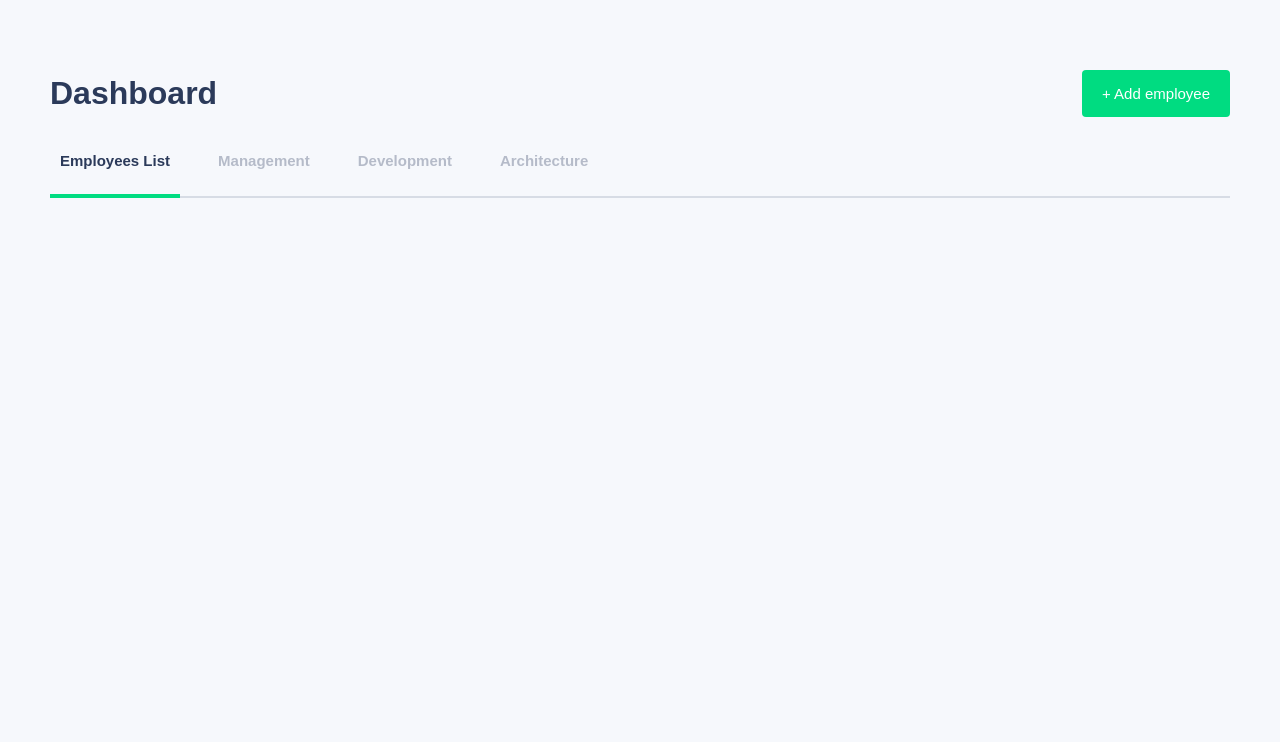
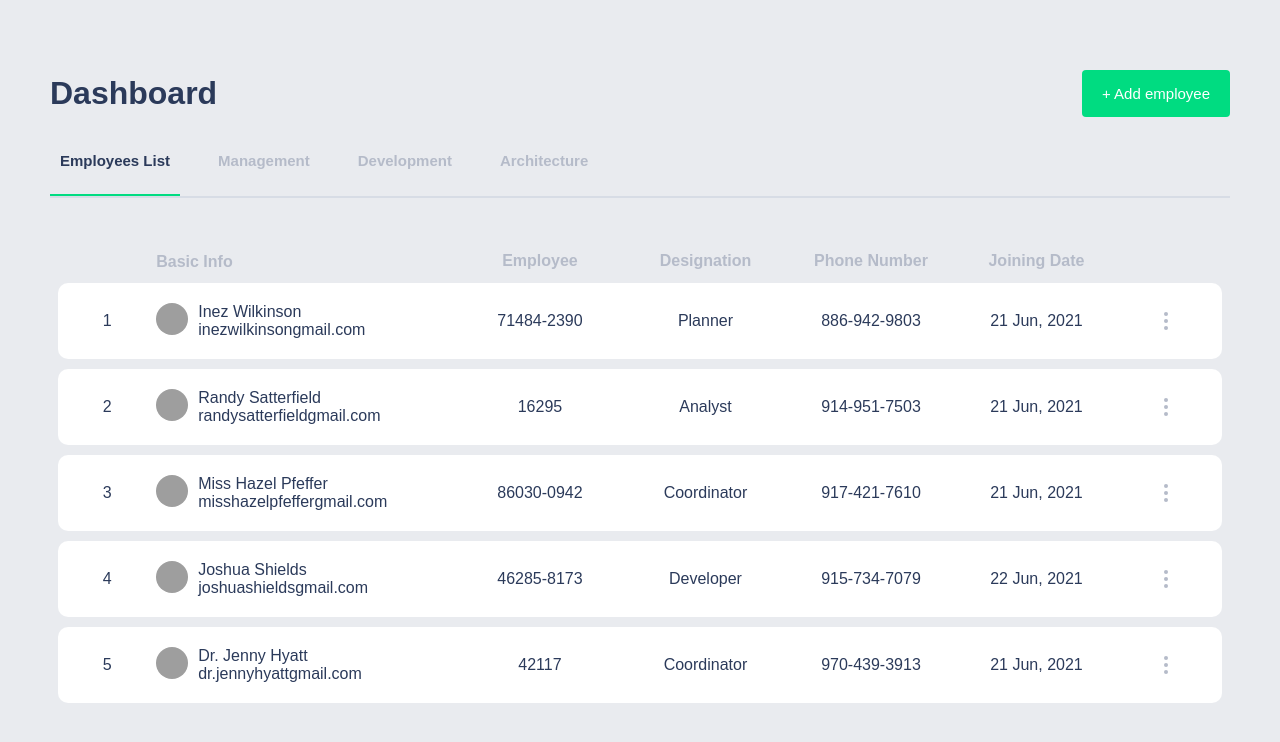
Before and after one commit to famovkin/gpm-test, a Vue app: page / in a window 1280 px wide. Shown: the top 742 px of the page. Built offline with nearby package versions, Linux system fonts and the light colour scheme; grey boxes are pictures that could not be loaded.

Commit message:
feat: create users-list and user-card components

```diff
--- a/src/App.vue
+++ b/src/App.vue
@@ -9,11 +9,19 @@
       :selectedFilter="selectedFilter"
       @change="changeFilter"
     />
+    <users-list
+      :users="users"
+    />
   </div>
 </template>
 
 <script>
+import UsersList from '@/components/UsersList.vue';
+
 export default {
+  components: {
+    UsersList,
+  },
   data() {
     return {
       filterOptions: [
@@ -23,6 +31,63 @@ export default {
         { id: 4, name: 'Architecture', value: 'Architect' },
       ],
       selectedFilter: 'All',
+      users: [
+        {
+          about: 'I would introduce myself in few words. Passionate coder, beginner runner, best colleague ever. That pretty much sums it up, though at least the last one my former colleagues have to confirm. I try to do a good job in all roles I have in life, and I enjoy the process immensely.',
+          avatar: 'https://images.unsplash.com/photo-1552323356-322f06b49db4?ixlib=rb-1.2.1&ixid=MnwxMjA3fDB8MHxzZWFyY2h8MjZ8fHBlb3BsZXxlbnwwfDJ8MHx8&auto=format&fit=crop&w=800&q=60',
+          designation: 'Planner',
+          email: 'inezwilkinsongmail.com',
+          employeeCode: '71484-2390',
+          id: '1',
+          joiningDate: '2021-06-21T18:32:58.719Z',
+          name: 'Inez Wilkinson',
+          phone: '1-886-942-9803',
+        },
+        {
+          about: 'I would introduce myself in few words. Passionate coder, beginner runner, best colleague ever. That pretty much sums it up, though at least the last one my former colleagues have to confirm. I try to do a good job in all roles I have in life, and I enjoy the process immensely.',
+          avatar: 'https://images.unsplash.com/photo-1570295999919-56ceb5ecca61?ixlib=rb-1.2.1&ixid=MnwxMjA3fDB8MHxzZWFyY2h8M3x8cGVvcGxlfGVufDB8MnwwfHw%3D&auto=format&fit=crop&w=800&q=60',
+          designation: 'Analyst',
+          email: 'randysatterfieldgmail.com',
+          employeeCode: '16295',
+          id: '2',
+          joiningDate: '2021-06-21T18:14:48.689Z',
+          name: 'Randy Satterfield',
+          phone: '914.951.7503 x181',
+        },
+        {
+          about: 'I would introduce myself in few words. Passionate coder, beginner runner, best colleague ever. That pretty much sums it up, though at least the last one my former colleagues have to confirm. I try to do a good job in all roles I have in life, and I enjoy the process immensely.',
+          avatar: 'https://images.unsplash.com/photo-1485893086445-ed75865251e0?ixlib=rb-1.2.1&ixid=MnwxMjA3fDB8MHxzZWFyY2h8MTZ8fHBlb3BsZXxlbnwwfDJ8MHx8&auto=format&fit=crop&w=800&q=60',
+          designation: 'Coordinator',
+          email: 'misshazelpfeffergmail.com',
+          employeeCode: '86030-0942',
+          id: '3',
+          joiningDate: '2021-06-21T22:10:55.912Z',
+          name: 'Miss Hazel Pfeffer',
+          phone: '1-917-421-7610 x632',
+        },
+        {
+          about: 'I would introduce myself in few words. Passionate coder, beginner runner, best colleague ever. That pretty much sums it up, though at least the last one my former colleagues have to confirm. I try to do a good job in all roles I have in life, and I enjoy the process immensely.',
+          avatar: 'https://images.unsplash.com/photo-1485528562718-2ae1c8419ae2?ixlib=rb-1.2.1&ixid=MnwxMjA3fDB8MHxzZWFyY2h8Mjd8fHBlb3BsZXxlbnwwfDJ8MHx8&auto=format&fit=crop&w=800&q=60',
+          designation: 'Developer',
+          email: 'joshuashieldsgmail.com',
+          employeeCode: '46285-8173',
+          id: '4',
+          joiningDate: '2021-06-22T04:51:40.467Z',
+          name: 'Joshua Shields',
+          phone: '1-915-734-7079',
+        },
+        {
+          about: 'I would introduce myself in few words. Passionate coder, beginner runner, best colleague ever. That pretty much sums it up, though at least the last one my former colleagues have to confirm. I try to do a good job in all roles I have in life, and I enjoy the process immensely.',
+          avatar: 'https://images.unsplash.com/photo-1519699047748-de8e457a634e?ixlib=rb-1.2.1&ixid=MnwxMjA3fDB8MHxzZWFyY2h8MjV8fHBlb3BsZXxlbnwwfDJ8MHx8&auto=format&fit=crop&w=800&q=60',
+          designation: 'Coordinator',
+          email: 'dr.jennyhyattgmail.com',
+          employeeCode: '42117',
+          id: '5',
+          joiningDate: '2021-06-21T07:57:35.849Z',
+          name: 'Dr. Jenny Hyatt',
+          phone: '(970) 439-3913 x4219',
+        },
+      ],
     };
   },
   methods: {
@@ -39,7 +104,11 @@ export default {
   padding: 0;
   box-sizing: border-box;
   font-family: Arial, Helvetica, sans-serif;
-  background: #f6f8fc;
+}
+
+body {
+  min-width: 425px;
+  background: #e9ebef;
 }
 
 .app {
--- a/src/components/UI/MyFilter.vue
+++ b/src/components/UI/MyFilter.vue
@@ -32,11 +32,13 @@ export default {
 };
 </script>
 
-<style>
+<style scoped>
 .filter {
   list-style: none;
   display: flex;
   border-bottom: 2px solid #d7dce5;
+  margin-bottom: 45px;
+  overflow-x: auto;
 }
 
 .filter__item {
@@ -46,11 +48,11 @@ export default {
   cursor: pointer;
   font-size: 15px;
   font-weight: 700;
+  white-space: nowrap;
 }
 
 .filter__item_active {
-  border-bottom: 4px solid #00dc81;
-  margin-bottom: -2px;
+  border-bottom: 2px solid #00dc81;
   color: #2b3a5a;
 }
 </style>
--- /dev/null
+++ b/src/components/UI/MyMoreButton.vue
@@ -0,0 +1,37 @@
+<template>
+  <button class="more-button">
+    <span class="more-button__dot"></span>
+    <span class="more-button__dot"></span>
+    <span class="more-button__dot"></span>
+  </button>
+</template>
+
+<script>
+export default {
+  name: 'my-more-button',
+};
+</script>
+
+<style scoped>
+.more-button {
+  flex: .5;
+  height: 20px;
+  width: 10px;
+  display: flex;
+  flex-direction: column;
+  justify-content: space-around;
+  align-items: center;
+  cursor: pointer;
+  border: none;
+  background: none;
+}
+
+.more-button__dot {
+  top: 10px;
+  left: 50%;
+  width: 4px;
+  height: 4px;
+  background: #b5bbc9;
+  border-radius: 50%;
+}
+</style>
--- a/src/components/UI/index.js
+++ b/src/components/UI/index.js
@@ -1,7 +1,9 @@
 import MyButton from '@/components/UI/MyButton.vue';
 import MyFilter from '@/components/UI/MyFilter.vue';
+import MyMoreButton from '@/components/UI/MyMoreButton.vue';
 
 export default [
   MyButton,
   MyFilter,
+  MyMoreButton,
 ];
--- /dev/null
+++ b/src/components/UserCard.vue
@@ -0,0 +1,135 @@
+<template>
+  <li class="user-card">
+      <p class="user-card__number">{{ user.id }}</p>
+      <div class="user-card__basic-info">
+        <img class="user-card__avatar" :src="user.avatar" alt="Avatar">
+        <div class="user-card__wrapper">
+          <p class="user-card__name">{{ user.name }}</p>
+          <p class="user-card__email">{{ user.email }}</p>
+        </div>
+      </div>
+      <p class="user-card__code">{{ user.employeeCode }}</p>
+      <p class="user-card__designation">{{ user.designation }}</p>
+      <p class="user-card__phone">{{ formatPhone(user.phone) }}</p>
+      <p class="user-card__date">{{ formatDate(user.joiningDate) }}</p>
+      <my-more-button/>
+    </li>
+</template>
+
+<script>
+export default {
+  props: {
+    user: {
+      type: Object,
+      required: true,
+    },
+  },
+  methods: {
+    formatDate(date) {
+      const months = ['Jan', 'Feb', 'Mar', 'Apr', 'May', 'Jun', 'Jul', 'Aug', 'Sep', 'Oct', 'Nov', 'Dec'];
+      const [year, monthNumber, day] = date.slice(0, 10).split('-');
+      return `${day} ${months[Number(monthNumber) - 1]}, ${year}`;
+    },
+    formatPhone(number) {
+      return number
+        // убираем "1-"
+        .split('-')
+        .filter((item) => item !== '1')
+        .join('-')
+        // заменяем "." на "-"
+        .split('.')
+        .join('-')
+        // убираем "x***"
+        .split(' ')
+        .filter((item) => !item.includes('x'))
+        .join('-')
+        // убираем скобки
+        .split(' ')
+        .map((item) => item
+          .split('')
+          .filter((letter) => letter !== '(' && letter !== ')')
+          .join(''))
+        .join('-');
+    },
+  },
+};
+</script>
+
+<style scoped>
+.user-card {
+  display: flex;
+  justify-content: space-between;
+  align-items: center;
+  gap: 20px;
+  margin-bottom: 10px;
+  min-width: 768px;
+  background-color: #fff;
+  padding: 20px;
+  border-radius: 10px;
+  color: #2b3a5a;
+  transition: box-shadow 0.2s ease-in-out;
+}
+
+.user-card:hover {
+  box-shadow: 0px 2px 8px 0px rgb(50, 50, 50, 0.3);
+}
+
+.user-card__number {
+  flex: .4;
+  text-align: center;
+}
+
+.user-card__basic-info {
+  flex: 2;
+  position: relative;
+  display: flex;
+  gap: 10px;
+  white-space: nowrap;
+}
+
+.user-card:first-child > .user-card__basic-info:after {
+  content: 'Basic Info';
+  top: -50px;
+  left: 0;
+  transform: translate(0);
+}
+
+.user-card__code,
+.user-card__designation,
+.user-card__phone,
+.user-card__date
+{
+  flex: 1;
+  position: relative;
+  text-align: center;
+  white-space: nowrap;
+}
+
+:after {
+  position: absolute;
+  top: -60px;
+  left: 50%;
+  transform: translate(-50%);
+  color: #b5bbc9;
+  font-weight: 700;
+}
+
+.user-card:first-child > .user-card__code:after {
+  content: 'Employee';
+}
+.user-card:first-child > .user-card__designation:after {
+  content: 'Designation';
+}
+.user-card:first-child > .user-card__phone:after {
+  content: 'Phone Number';
+}
+.user-card:first-child > .user-card__date:after {
+  content: 'Joining Date';
+}
+
+.user-card__avatar {
+  height: 32px;
+  width: 32px;
+  border-radius: 50%;
+}
+</style>
--- /dev/null
+++ b/src/components/UsersList.vue
@@ -0,0 +1,63 @@
+<template>
+  <ul class="users-list" v-if='users.length > 0'>
+    <transition-group name="users">
+      <user-card
+        v-for='user in users'
+        :key='user.id'
+        :user='user'
+      />
+    </transition-group>
+  </ul>
+  <h2 class="users-list__title" v-else>
+    Список пользователей пуст
+  </h2>
+</template>
+
+<script>
+import UserCard from '@/components/UserCard.vue';
+
+export default {
+  components: {
+    UserCard,
+  },
+  props: {
+    users: {
+      type: Array,
+      required: true,
+    },
+  },
+};
+</script>
+
+<style scoped>
+.users-list {
+  padding-top: 40px;
+  padding: 40px 8px 0;
+  list-style: none;
+  overflow-x: auto;
+  overflow-y: visible;
+}
+
+.users-list__title {
+  color: #2b3a5a;
+}
+.users {
+  display: inline-block;
+  margin-right: 10px;
+}
+
+.users-enter-active,
+.users-leave-active {
+  transition: all 0.2s ease;
+}
+
+.users-enter-from,
+.users-leave-to {
+  opacity: 0;
+  transform: translateX(130px);
+}
+
+.users-move {
+  transition: transform 0.2s ease;
+}
+</style>
```
